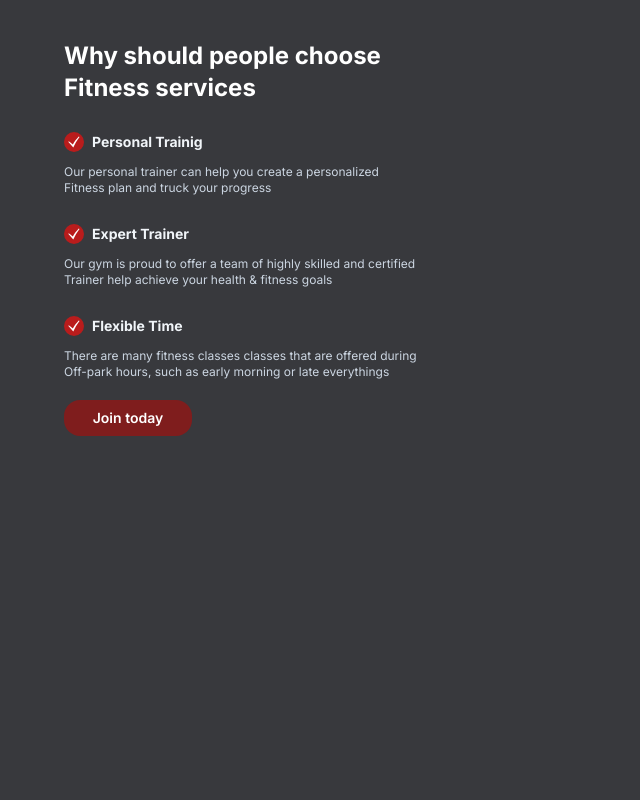
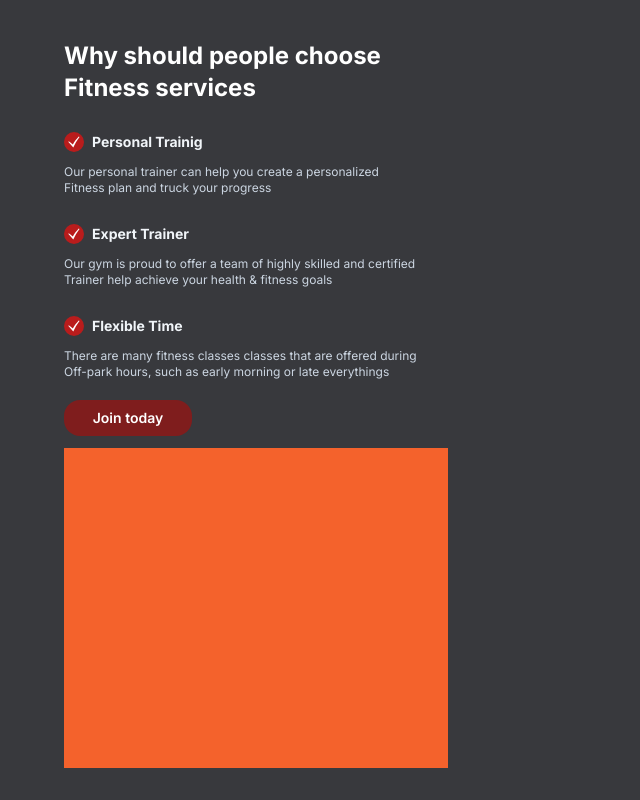
Before and after one commit to tchasinga/gym-rooms, a Next.js app: page / in a window 1280 px wide. Shown: the part 2076-2876 px from the top of the page, without its empty margins (0-640 px from the left). Built offline with nearby package versions, Linux system fonts and the light colour scheme.

Commit message:
new code commit

```diff
--- a/src/app/components/Healthstate.jsx
+++ b/src/app/components/Healthstate.jsx
@@ -3,7 +3,7 @@ import { GiCheckMark } from "react-icons/gi";
 
 export default function Healthstate() {
   return (
-    <div className='max-w-6xl mx-auto pt-10'>
+    <div className='max-w-6xl mx-auto pt-10 '>
 
        <div className='flex-col flex'>
            <div className="text-2xl font-bold text-white">
@@ -59,6 +59,13 @@ export default function Healthstate() {
        </div>
 
        {/* this will be a new programming side of code...*/}
+
+        <div className="relative mt-3">
+            <div className='need w-96 h-80'>
+
+            </div>
+        </div>
+
     </div>
   )
 }
--- a/src/app/globals.css
+++ b/src/app/globals.css
@@ -91,6 +91,10 @@ section:nth-child(1){
   background: #F4622C;
 }
 
+.need{
+  background: #F4622C;
+}
+
 .myImgGet {
   height: 50px;
   width: 200px;
```
